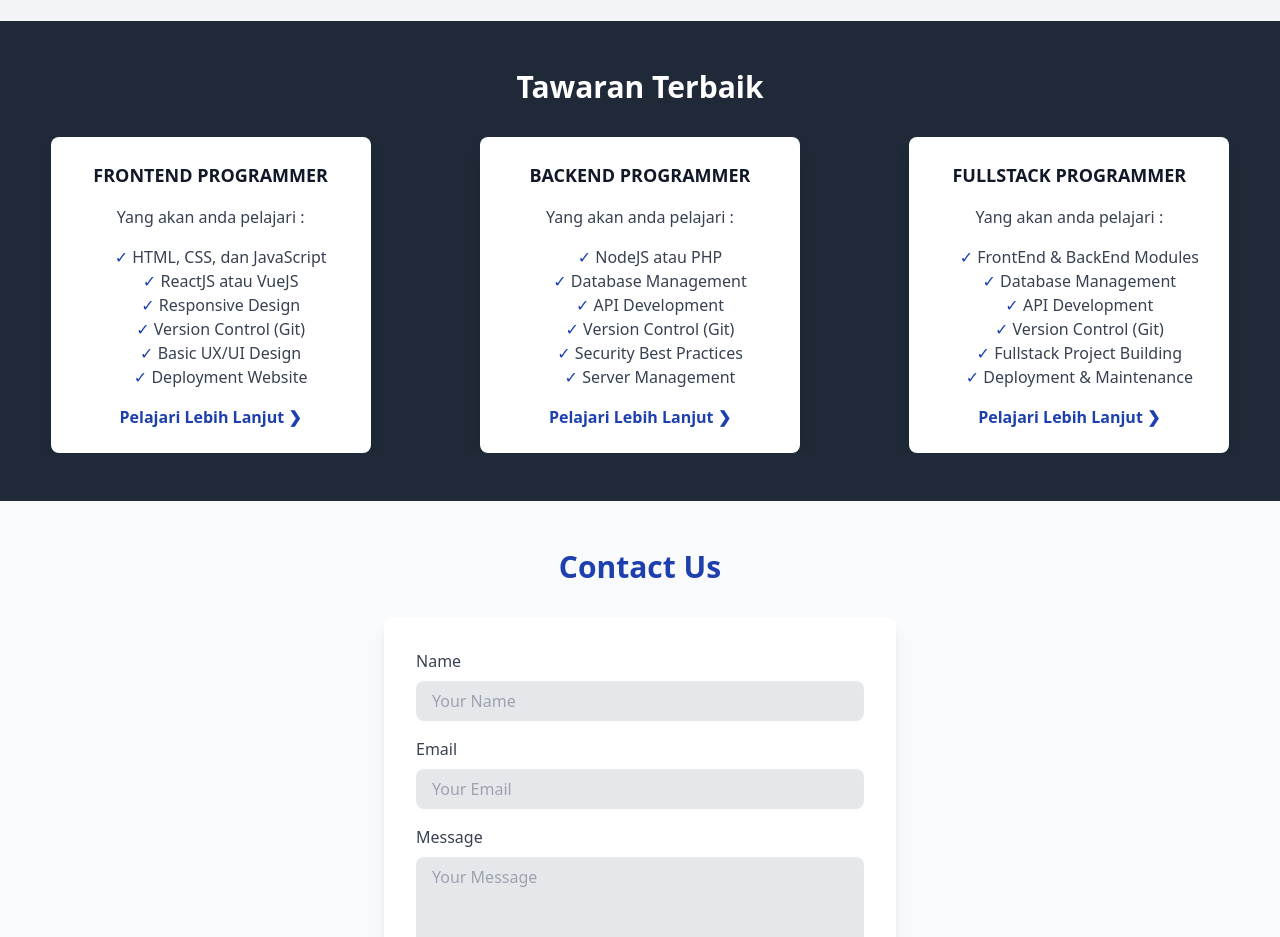
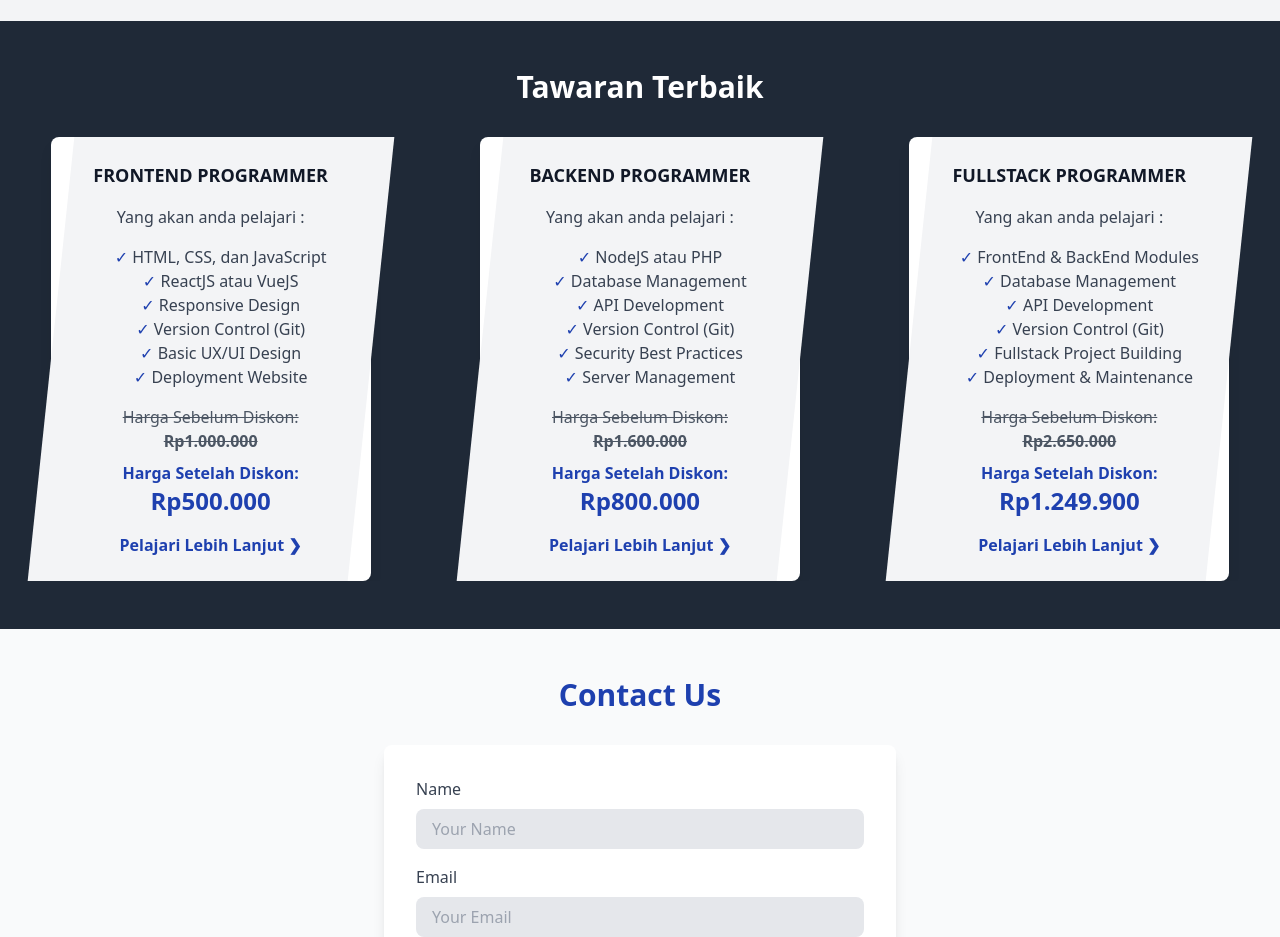
Before and after one commit to BukanNezon/company-profile-tailwind, a website: page index.html in a window 1280 px wide. Shown: the part 3180-4117 px from the top of the page. Drawn offline with nearby package versions, Linux system fonts and the light colour scheme.

Commit message:
Feat : Perubahan Desain Pada Tawaran Kelas

```diff
--- a/index.html
+++ b/index.html
@@ -241,7 +241,6 @@
 </section>
 
 
-
     <!-- Offering -->
     <section id="offers" class="bg-gray-800 py-12 px-4">
         <div class="container mx-auto text-center">
@@ -252,10 +251,11 @@
                 <div class="swiper-wrapper">
                     <!-- FRONTEND PROGRAMMER -->
                     <div class="swiper-slide">
-                        <div class="bg-white rounded-lg shadow-lg p-6 w-full max-w-xs mx-auto">
+                        <div class="relative bg-white rounded-lg shadow-lg p-6 w-full max-w-xs mx-auto transform transition-transform duration-500">
+                            <div class="absolute inset-0 bg-gray-100 transform -skew-x-6 -z-10"></div>
                             <h3 class="text-lg font-bold text-gray-900 mb-4">FRONTEND PROGRAMMER</h3>
                             <p class="text-gray-700 mb-4">Yang akan anda pelajari :</p>
-                            <ul class="text-gray-700 list-noe pl-5 mb-4">
+                            <ul class="text-gray-700 list-none pl-5 mb-4">
                                 <li><span class="text-blue-800">&#10003;</span> HTML, CSS, dan JavaScript</li>
                                 <li><span class="text-blue-800">&#10003;</span> ReactJS atau VueJS</li>
                                 <li><span class="text-blue-800">&#10003;</span> Responsive Design</li>
@@ -263,12 +263,15 @@
                                 <li><span class="text-blue-800">&#10003;</span> Basic UX/UI Design</li>
                                 <li><span class="text-blue-800">&#10003;</span> Deployment Website</li>
                             </ul>
+                            <p class="text-gray-600 line-through mb-2">Harga Sebelum Diskon: <span class="font-bold">Rp1.000.000</span></p>
+                            <p class="text-blue-800 font-bold mb-4">Harga Setelah Diskon: <span class="text-2xl">Rp500.000</span></p>
                             <a href="https://wa.me/081273718417" class="text-blue-800 font-bold">Pelajari Lebih Lanjut <span>&#10095;</span></a>
                         </div>
                     </div>
                     <!-- BACKEND PROGRAMMER -->
                     <div class="swiper-slide">
-                        <div class="bg-white rounded-lg shadow-lg p-6 w-full max-w-xs mx-auto">
+                        <div class="relative bg-white rounded-lg shadow-lg p-6 w-full max-w-xs mx-auto transform transition-transform duration-500">
+                            <div class="absolute inset-0 bg-gray-100 transform -skew-x-6 -z-10"></div>
                             <h3 class="text-lg font-bold text-gray-900 mb-4">BACKEND PROGRAMMER</h3>
                             <p class="text-gray-700 mb-4">Yang akan anda pelajari :</p>
                             <ul class="text-gray-700 list-none pl-5 mb-4">
@@ -279,12 +282,15 @@
                                 <li><span class="text-blue-800">&#10003;</span> Security Best Practices</li>
                                 <li><span class="text-blue-800">&#10003;</span> Server Management</li>
                             </ul>
+                            <p class="text-gray-600 line-through mb-2">Harga Sebelum Diskon: <span class="font-bold">Rp1.600.000</span></p>
+                            <p class="text-blue-800 font-bold mb-4">Harga Setelah Diskon: <span class="text-2xl">Rp800.000</span></p>
                             <a href="https://wa.me/081273718417" class="text-blue-800 font-bold">Pelajari Lebih Lanjut <span>&#10095;</span></a>
                         </div>
                     </div>
                     <!-- FULLSTACK PROGRAMMER -->
                     <div class="swiper-slide">
-                        <div class="bg-white rounded-lg shadow-lg p-6 w-full max-w-xs mx-auto">
+                        <div class="relative bg-white rounded-lg shadow-lg p-6 w-full max-w-xs mx-auto transform transition-transform duration-500">
+                            <div class="absolute inset-0 bg-gray-100 transform -skew-x-6 -z-10"></div>
                             <h3 class="text-lg font-bold text-gray-900 mb-4">FULLSTACK PROGRAMMER</h3>
                             <p class="text-gray-700 mb-4">Yang akan anda pelajari :</p>
                             <ul class="text-gray-700 list-none pl-5 mb-4">
@@ -295,6 +301,8 @@
                                 <li><span class="text-blue-800">&#10003;</span> Fullstack Project Building</li>
                                 <li><span class="text-blue-800">&#10003;</span> Deployment & Maintenance</li>
                             </ul>
+                            <p class="text-gray-600 line-through mb-2">Harga Sebelum Diskon: <span class="font-bold">Rp2.650.000</span></p>
+                            <p class="text-blue-800 font-bold mb-4">Harga Setelah Diskon: <span class="text-2xl">Rp1.249.900</span></p>
                             <a href="https://wa.me/081273718417" class="text-blue-800 font-bold">Pelajari Lebih Lanjut <span>&#10095;</span></a>
                         </div>
                     </div>
```
Also changed, not shown: output.css.
